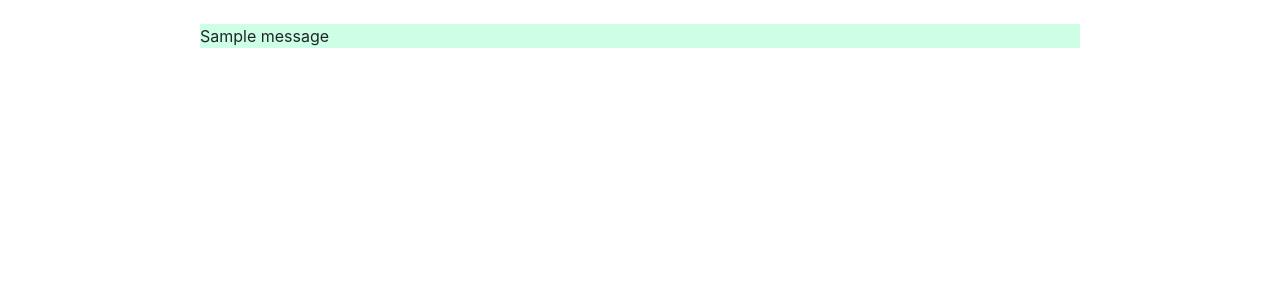
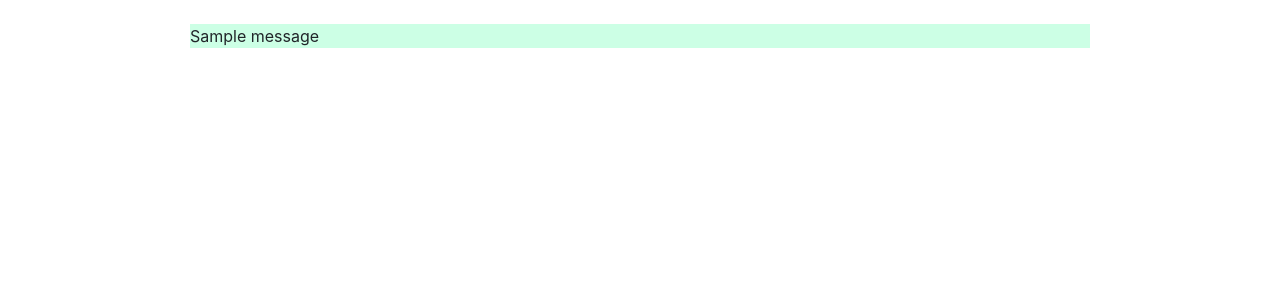
Before and after one commit to SergiuCl/coronaCases, a Flask app: page /manageUsers/1/1/7493 in a window 1280 px wide. Shown: the part 64-364 px from the top of the page. Run offline with Flask 2, Linux system fonts and the light colour scheme; the visitor is signed in with stand-in values (Sample User, id 1); data comes from the database, SQL or seed files in the repository; one stand-in notice (Sample message) is shown; some libraries are stand-ins or nearby versions.

Commit message:
style changes in manage and register

```diff
--- a/templates/manageUsers.html
+++ b/templates/manageUsers.html
@@ -16,11 +16,11 @@
   {% if messages %}
     {% for category, message in messages %}
         {% if category == "error" %}
-            <div style="background-color: rgb(245, 215, 215); margin-right: 200px; margin-left: 200px;">{{ message }}</div>
+            <div style="background-color: rgb(245, 215, 215); margin:auto; width:900px;">{{ message }}</div>
         {% elif category == "success" %}
-            <div style="background-color: rgb(204, 255, 229); margin-right: 200px; margin-left: 200px;">{{ message }}</div>
+            <div style="background-color: rgb(204, 255, 229); margin:auto; width:900px;">{{ message }}</div>
         {% elif category == "info" %}
-            <div style="background-color: rgb(255, 255, 204); margin-right: 200px; margin-left: 200px;">{{ message }}</div>
+            <div style="background-color: rgb(255, 255, 204); margin:auto; width:900px;">{{ message }}</div>
         {% endif %}
     {% endfor %}
   {% endif %}
@@ -28,7 +28,7 @@
 <br>
 <br>
     {% if query == "create" %}
-        <form class="text-center border border-light p-5" style="margin-right: 200px; margin-left: 200px;"  method="post">
+        <form class="text-center border border-light p-5" style="margin:auto; width:900px;"  method="post">
             <p class="h4 mb-4">create new user</p>
             <br>
                 <div class="form-group">
@@ -50,7 +50,7 @@
                 <button class="btn btn-info btn-block my-4" type="submit">Submit</button>
         </form>
     {% elif query == "edit" %}
-        <form class="text-center border border-light p-5" style="margin-right: 200px; margin-left: 200px;" method="post">
+        <form class="text-center border border-light p-5" style="margin:auto; width:900px;" method="post">
             <p class="h4 mb-4">{{ query }} {{ emailAddress }}</p>
             <br>
             <input type="name" id="defaultLoginFormName" name="name" class="form-control mb-4" placeholder="First and Last Name">
```
Also changed, not shown: templates/register.html (+4 -4 lines).
